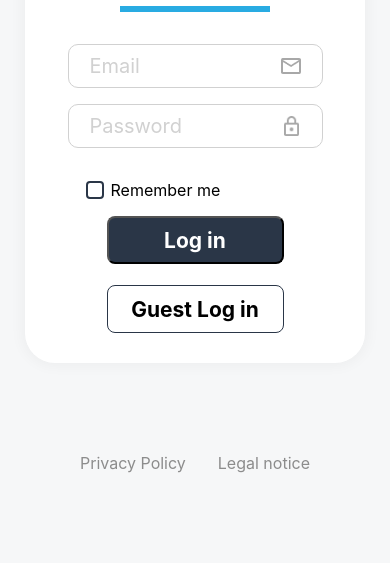
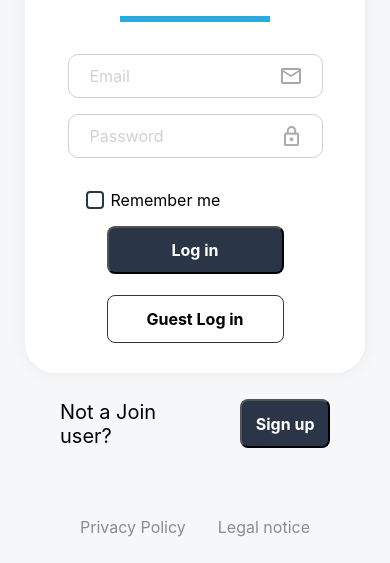
Before and after one commit to seb887/da-join, a plain HTML site: page html/login.html in a window 390 px wide. Shown: the part 281-844 px from the top of the page. Drawn offline with Linux system fonts and the light colour scheme; a web font is replaced by a local one.

Commit message:
finished working on responsive in login.html

```diff
--- a/styles/login.css
+++ b/styles/login.css
@@ -388,8 +388,20 @@ footer a:hover {
 }
 
 @media (max-width: 505px) {
+    input {
+        font-size: 16px;
+    }
+    .just-login {
+        font-size: 16px;
+    }
+    .guest-login {
+        font-size: 16px;
+    }
+    footer {
+        margin-top: 20%;
+    }
     .whole-body {
-        margin-top: 0px;
+        margin-top: 10px;
     }
     .email-input {
         background: url(../assets/icons/mail.png) no-repeat scroll 308px;
@@ -405,7 +417,7 @@ footer a:hover {
         height: 590px;
     }
     .sign-up-title img {
-        right: 40px;
+        right: 60px;
     }
     form {
         width: 350px;
@@ -430,6 +442,13 @@ footer a:hover {
     }
     #logo-white {
         display: unset;
+    }
+    .sign-up-top-right {
+        position: relative;
+        top: 650px;
+        padding: 0px;
+        right: 50%;
+        transform: translate(50%);
     }
 }
 
@@ -472,6 +491,9 @@ footer a:hover {
 }
 
 @media (max-width: 410px) {
+    .sign-up-title img {
+        right: 40px;
+    }
     .name-input {
         background: url(../assets/icons/person.png) no-repeat scroll 214px;
     }
@@ -507,6 +529,12 @@ footer a:hover {
         height: 123px;
         gap: 21px;
     }
+    footer {
+        margin-top: 30%;
+    }
+    .sign-up-top-right {
+        top: 620px;
+    }
 }
 
 @media (max-width: 355px) {
@@ -520,4 +548,7 @@ footer a:hover {
     .sign-up-title img {
         right: 25px;
     }
+    .sign-up-top-right {
+        font-size: 16px;
+    }
 }
```
